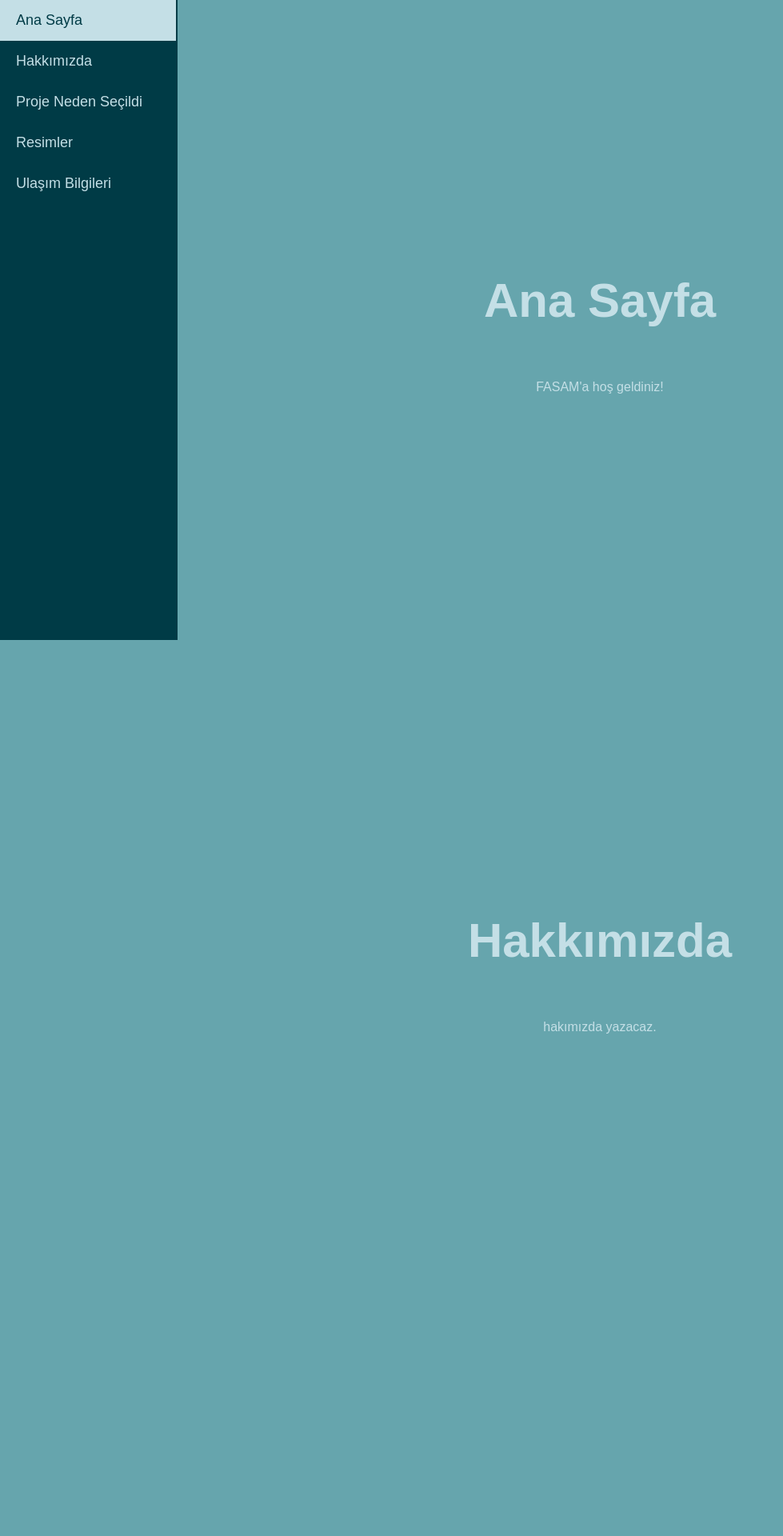
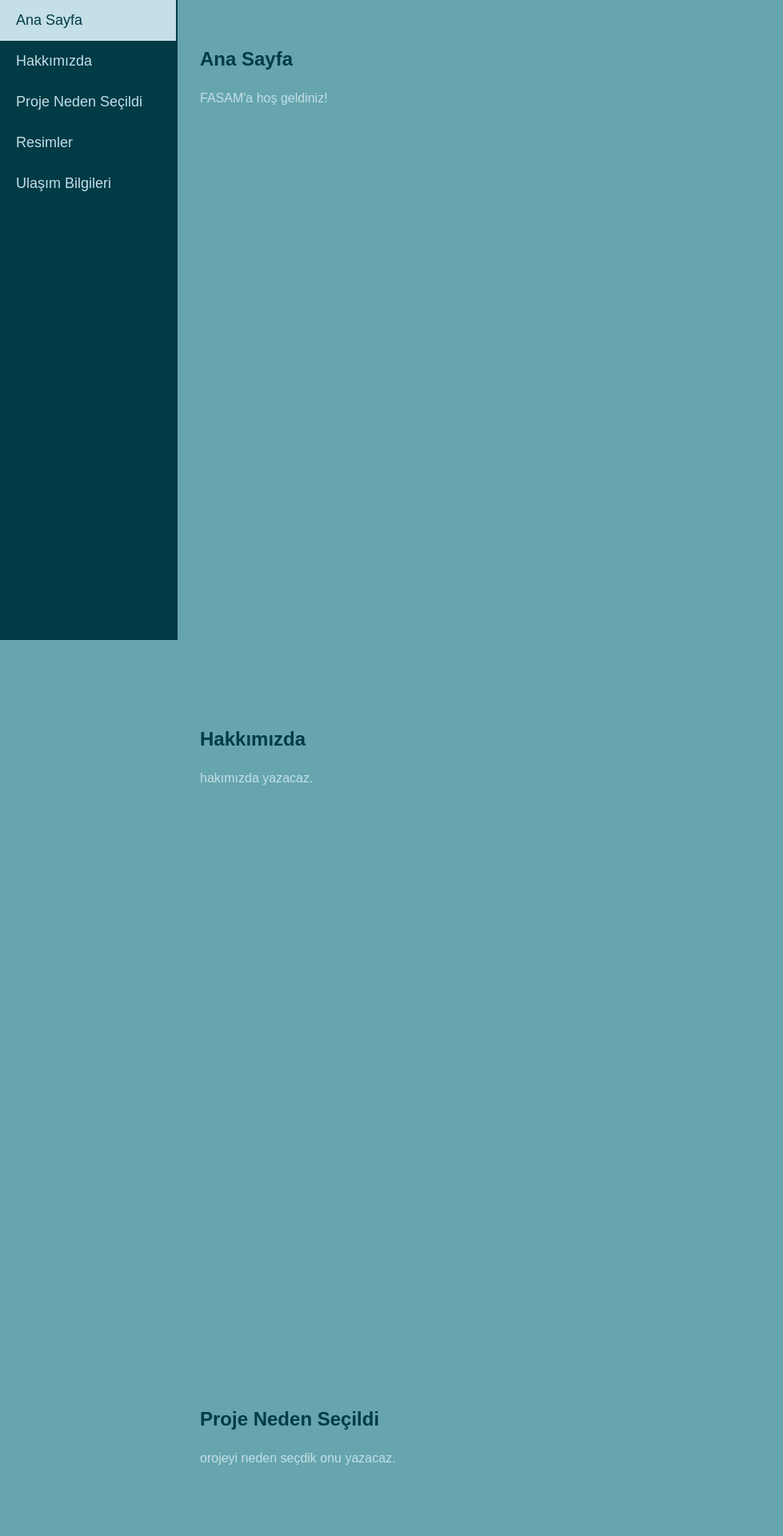
Before and after one commit to MORPH61/FASAMTechnology, a Flask app: page / in a window 1280 px wide. Shown: the top 1920 px of the page at 80% size, without its empty margins (0-979 px from the left). Run offline with Flask 3, Linux system fonts and the light colour scheme.

Commit message:
Update style.css

```diff
--- a/static/css/style.css
+++ b/static/css/style.css
@@ -2,7 +2,7 @@
 body {
     margin: 0;
     font-family: 'Arial', sans-serif;
-    background-color: #66A5AD; /* Ana arka plan rengi */
+    background-color: #66A5AD; /* Arka plan */
     color: #C4DFE6; /* Yazı rengi */
     overflow-x: hidden;
 }
@@ -35,7 +35,9 @@ body {
 
 /* İçerik alanı */
 .content {
-    margin-left: 220px;
+    margin-left: 220px; /* Sidebar boşluğu */
+    display: flex;
+    flex-direction: column;
 }
 
 /* Her section full screen ve arka plan rengi */
@@ -43,24 +45,23 @@ body {
     height: 100vh;
     display: flex;
     flex-direction: column;
-    justify-content: center;
-    align-items: center;
+    justify-content: flex-start;
+    align-items: flex-start;
+    padding-left: 30px; /* Sidebar’dan boşluk */
+    padding-top: 50px;
     transition: all 0.8s ease;
-    background-color: #66A5AD; /* Section arka planı */
+    background-color: #66A5AD;
 }
 
 .page-section h1,
-.page-section h2,
-.page-section p {
-    color: #C4DFE6; /* Metin rengi */
+.page-section h2 {
+    color: #003B46; /* Başlık rengi */
+    margin: 10px 0;
 }
 
-/* Başlık rengi */
-.main-title {
-    text-align: center;
-    font-size: 60px;
-    color: #003B46;
-    margin-top: 50px;
+.page-section p {
+    color: #C4DFE6;
+    margin-bottom: 20px;
 }
 
 /* Mobil uyumlu */
@@ -83,7 +84,8 @@ body {
 }
 
 @media screen and (max-width: 480px) {
-    .main-title {
+    .page-section h1,
+    .page-section h2 {
         font-size: 45px;
     }
     .content {
```
